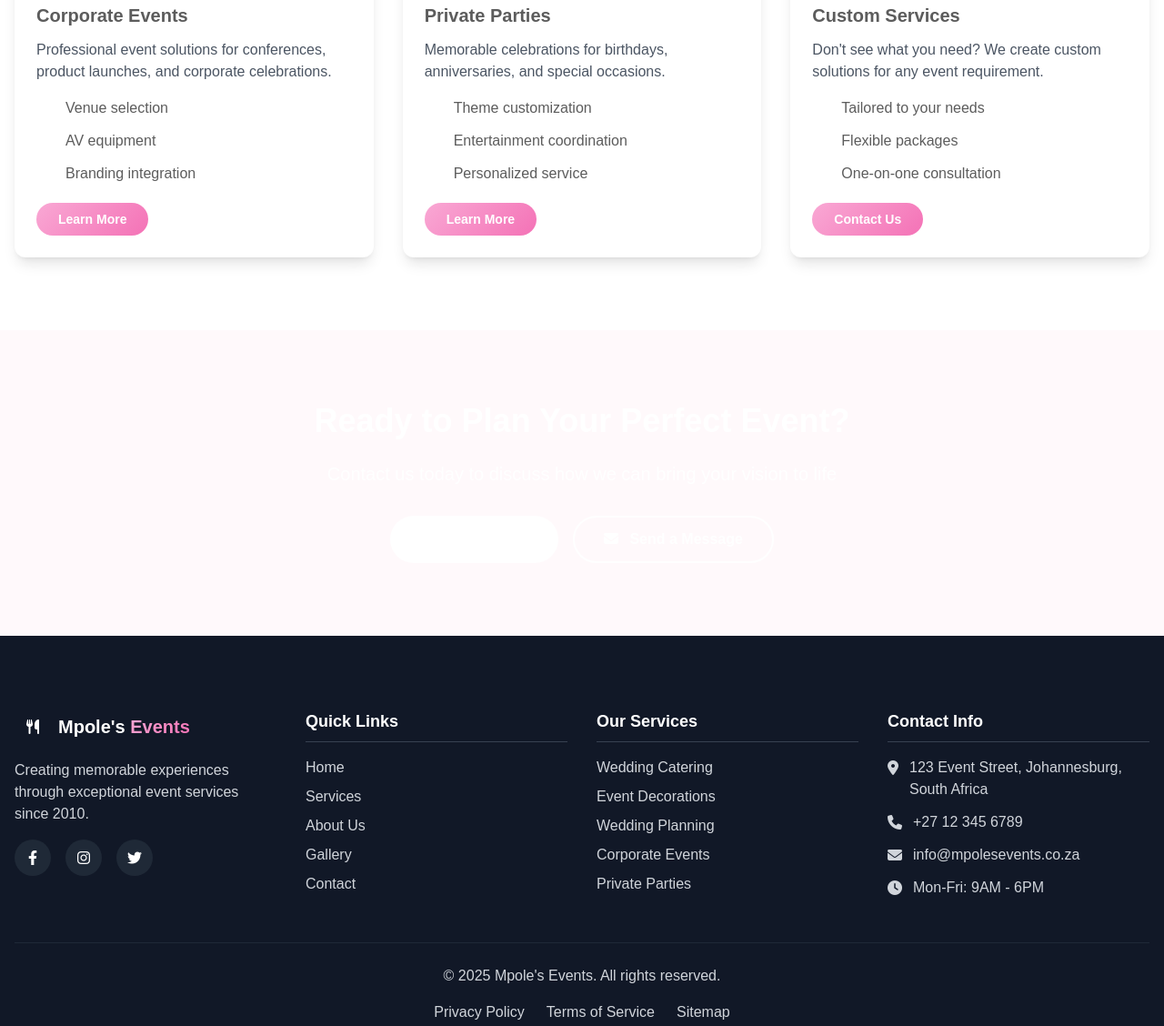
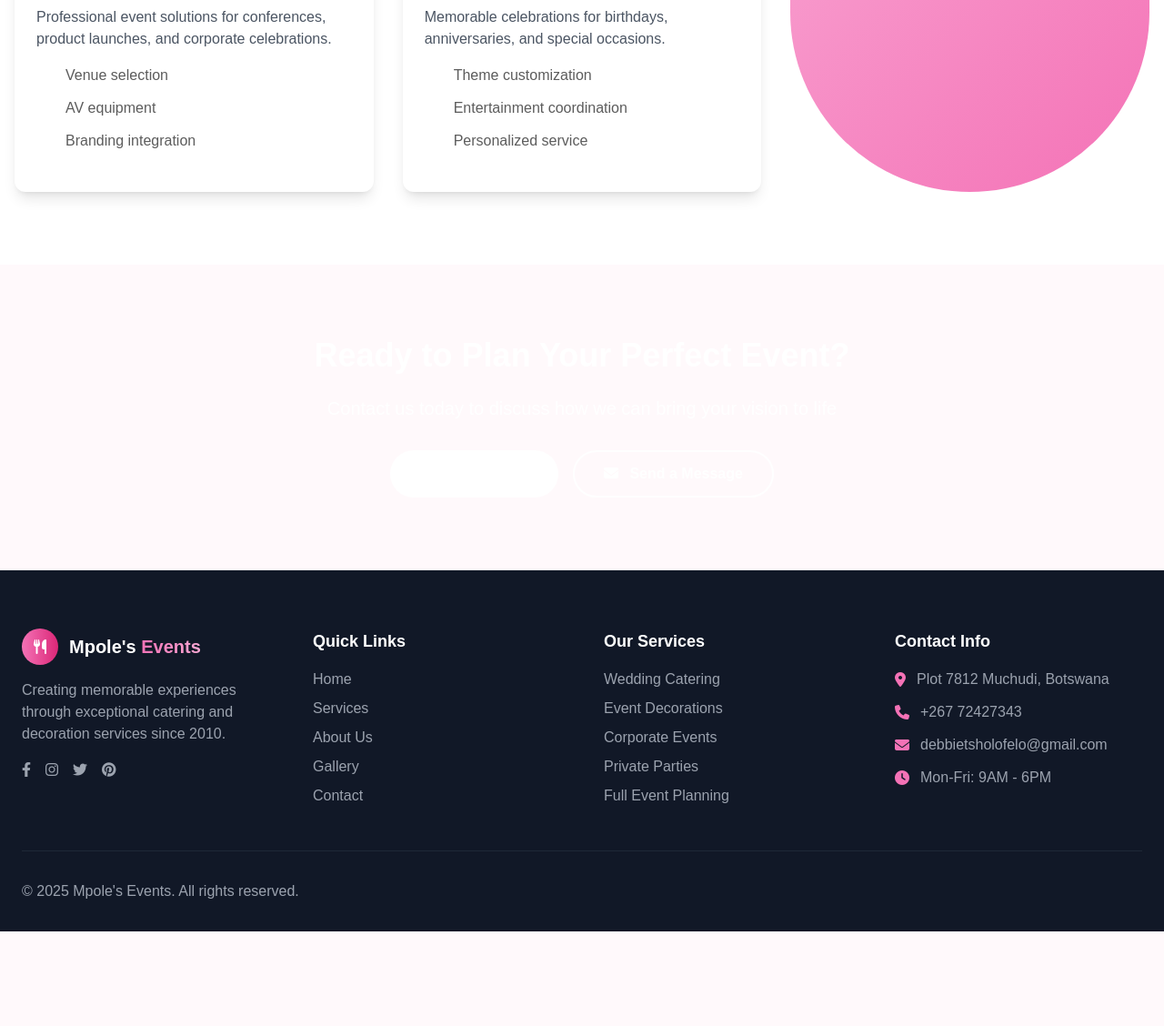
Before and after one commit to bida24-302/mpolevents, a plain HTML site: page services.html in a window 1280 px wide. Shown: the part 1621-2749 px from the top of the page at 91% size. After the commit the page ends 2645 px from the top, so only its background shows below. Drawn offline with nearby package versions, Linux system fonts and the light colour scheme.

Commit message:
Updated services.html

```diff
--- a/services.html
+++ b/services.html
@@ -134,10 +134,6 @@
                                 <span>Professional serving staff</span>
                             </div>
                         </div>
-
-                        <a href="#catering" class="btn-primary text-white font-semibold py-2 px-6 rounded-full inline-block text-sm">
-                            Learn More
-                        </a>
                     </div>
                 </div>
 
@@ -170,10 +166,6 @@
                                 <span>Lighting design</span>
                             </div>
                         </div>
-
-                        <a href="#decorations" class="btn-primary text-white font-semibold py-2 px-6 rounded-full inline-block text-sm">
-                            Learn More
-                        </a>
                     </div>
                 </div>
 
@@ -206,10 +198,6 @@
                                 <span>Timeline creation</span>
                             </div>
                         </div>
-
-                        <a href="#wedding" class="btn-primary text-white font-semibold py-2 px-6 rounded-full inline-block text-sm">
-                            Learn More
-                        </a>
                     </div>
                 </div>
 
@@ -242,10 +230,6 @@
                                 <span>Branding integration</span>
                             </div>
                         </div>
-
-                        <a href="#corporate" class="btn-primary text-white font-semibold py-2 px-6 rounded-full inline-block text-sm">
-                            Learn More
-                        </a>
                     </div>
                 </div>
 
@@ -278,43 +262,8 @@
                                 <span>Personalized service</span>
                             </div>
                         </div>
-
-                        <a href="#private" class="btn-primary text-white font-semibold py-2 px-6 rounded-full inline-block text-sm">
-                            Learn More
-                        </a>
                     </div>
                 </div>
-
-                <!-- Additional Service -->
-                <div class="bg-white rounded-xl shadow-lg overflow-hidden transition-all duration-300 animate-fade-in-up" style="animation-delay: 0.6s">
-                    <div class="h-56 overflow-hidden bg-gradient-to-br from-secondary to-primary flex items-center justify-center">
-                        <i class="fas fa-plus-circle text-white text-6xl"></i>
-                    </div>
-                    <div class="p-6">
-                        <h3 class="text-xl font-bold mb-3 text-accent">Custom Services</h3>
-                        <p class="text-gray-600 mb-4">Don't see what you need? We create custom solutions for any event requirement.</p>
-
-                        <div class="space-y-3 mb-5">
-                            <div class="flex items-center">
-                                <div class="w-6 h-6 rounded-full bg-secondary text-white flex items-center justify-center mr-2 transition-all duration-300">
-                                    <i class="fas fa-check text-xs"></i>
-                                </div>
-                                <span>Tailored to your needs</span>
-                            </div>
-                            <div class="flex items-center">
-                                <div class="w-6 h-6 rounded-full bg-secondary text-white flex items-center justify-center mr-2 transition-all duration-300">
-                                    <i class="fas fa-check text-xs"></i>
-                                </div>
-                                <span>Flexible packages</span>
-                            </div>
-                            <div class="flex items-center">
-                                <div class="w-6 h-6 rounded-full bg-secondary text-white flex items-center justify-center mr-2 transition-all duration-300">
-                                    <i class="fas fa-check text-xs"></i>
-                                </div>
-                                <span>One-on-one consultation</span>
-                            </div>
-                        </div>
-
                         <a href="contact.html" class="btn-primary text-white font-semibold py-2 px-6 rounded-full inline-block text-sm">
                             Contact Us
                         </a>
@@ -323,8 +272,6 @@
             </div>
         </div>
     </section>
-
-    <!-- CTA -->
     <section class="py-20 bg-gradient-to-br from-secondary to-primary text-white">
         <div class="container mx-auto px-4 text-center">
             <h2 class="text-3xl md:text-4xl font-bold mb-6">Ready to Plan Your <span class="text-white">Perfect Event</span>?</h2>
@@ -339,88 +286,86 @@
             </div>
         </div>
     </section>
-
     <!-- Footer -->
-    <footer class="bg-gray-900 text-gray-300 pt-20 pb-10">
-        <div class="container mx-auto px-4">
-            <div class="grid grid-cols-1 md:grid-cols-4 gap-8 mb-12">
-                <div>
+    <footer class="bg-gray-900 text-white pt-16 pb-8">
+        <div class="container mx-auto px-6">
+            <div class="grid grid-cols-1 md:grid-cols-4 gap-12 mb-12">
+                <div class="animate-fade-in">
                     <div class="flex items-center mb-4">
-                        <div class="w-10 h-10 rounded-full bg-gradient-to-br from-secondary to-primary flex items-center justify-center mr-2">
+                        <div class="w-10 h-10 bg-gradient-to-r from-pink-400 to-pink-600 rounded-full flex items-center justify-center mr-3">
                             <i class="fas fa-utensils text-white"></i>
                         </div>
-                        <div class="text-xl font-bold text-white">Mpole's <span class="text-gradient">Events</span></div>
+                        <h3 class="text-xl font-bold">Mpole's <span class="text-transparent bg-clip-text bg-gradient-to-r from-pink-400 to-pink-300">Events</span></h3>
                     </div>
-                    <p class="mb-4">Creating memorable experiences through exceptional event services since 2010.</p>
+                    <p class="text-gray-400 mb-4">
+                        Creating memorable experiences through exceptional catering and decoration services since 2010.
+                    </p>
                     <div class="flex space-x-4">
-                        <a href="#" class="w-10 h-10 rounded-full bg-gray-800 text-white flex items-center justify-center hover:bg-primary transition">
+                        <a href="#" class="text-gray-400 hover:text-pink-400 transition duration-300">
                             <i class="fab fa-facebook-f"></i>
                         </a>
-                        <a href="#" class="w-10 h-10 rounded-full bg-gray-800 text-white flex items-center justify-center hover:bg-primary transition">
+                        <a href="#" class="text-gray-400 hover:text-pink-400 transition duration-300">
                             <i class="fab fa-instagram"></i>
                         </a>
-                        <a href="#" class="w-10 h-10 rounded-full bg-gray-800 text-white flex items-center justify-center hover:bg-primary transition">
+                        <a href="#" class="text-gray-400 hover:text-pink-400 transition duration-300">
                             <i class="fab fa-twitter"></i>
+                        </a>
+                        <a href="#" class="text-gray-400 hover:text-pink-400 transition duration-300">
+                            <i class="fab fa-pinterest"></i>
                         </a>
                     </div>
                 </div>
 
-                <div>
-                    <h3 class="text-white text-lg font-semibold mb-4 pb-2 border-b border-gray-700">Quick Links</h3>
+                <div class="animate-fade-in animate-delay-1">
+                    <h4 class="text-lg font-semibold mb-4">Quick Links</h4>
                     <ul class="space-y-2">
-                        <li><a href="index.html" class="hover:text-primary transition">Home</a></li>
-                        <li><a href="services.html" class="hover:text-primary transition">Services</a></li>
-                        <li><a href="about.html" class="hover:text-primary transition">About Us</a></li>
-                        <li><a href="gallery.html" class="hover:text-primary transition">Gallery</a></li>
-                        <li><a href="contact.html" class="hover:text-primary transition">Contact</a></li>
+                        <li><a href="index.html" class="text-gray-400 hover:text-pink-400 transition duration-300">Home</a></li>
+                        <li><a href="services.html" class="text-gray-400 hover:text-pink-400 transition duration-300">Services</a></li>
+                        <li><a href="about.html" class="text-gray-400 hover:text-pink-400 transition duration-300">About Us</a></li>
+                        <li><a href="gallery.html" class="text-gray-400 hover:text-pink-400 transition duration-300">Gallery</a></li>
+                        <li><a href="contact.html" class="text-gray-400 hover:text-pink-400 transition duration-300">Contact</a></li>
                     </ul>
                 </div>
 
-                <div>
-                    <h3 class="text-white text-lg font-semibold mb-4 pb-2 border-b border-gray-700">Our Services</h3>
+                <div class="animate-fade-in animate-delay-2">
+                    <h4 class="text-lg font-semibold mb-4">Our Services</h4>
                     <ul class="space-y-2">
-                        <li><a href="#" class="hover:text-primary transition">Wedding Catering</a></li>
-                        <li><a href="#" class="hover:text-primary transition">Event Decorations</a></li>
-                        <li><a href="#" class="hover:text-primary transition">Wedding Planning</a></li>
-                        <li><a href="#" class="hover:text-primary transition">Corporate Events</a></li>
-                        <li><a href="#" class="hover:text-primary transition">Private Parties</a></li>
+                        <li><a href="#" class="text-gray-400 hover:text-pink-400 transition duration-300">Wedding Catering</a></li>
+                        <li><a href="#" class="text-gray-400 hover:text-pink-400 transition duration-300">Event Decorations</a></li>
+                        <li><a href="#" class="text-gray-400 hover:text-pink-400 transition duration-300">Corporate Events</a></li>
+                        <li><a href="#" class="text-gray-400 hover:text-pink-400 transition duration-300">Private Parties</a></li>
+                        <li><a href="#" class="text-gray-400 hover:text-pink-400 transition duration-300">Full Event Planning</a></li>
                     </ul>
                 </div>
 
-                <div>
-                    <h3 class="text-white text-lg font-semibold mb-4 pb-2 border-b border-gray-700">Contact Info</h3>
+                <div class="animate-fade-in animate-delay-3">
+                    <h4 class="text-lg font-semibold mb-4">Contact Info</h4>
                     <ul class="space-y-3">
                         <li class="flex items-start">
-                            <i class="fas fa-map-marker-alt text-primary mt-1 mr-3"></i>
-                            <span>123 Event Street, Johannesburg, South Africa</span>
+                            <i class="fas fa-map-marker-alt text-pink-400 mt-1 mr-3"></i>
+                            <span class="text-gray-400">Plot 7812 Muchudi, Botswana</span>
                         </li>
                         <li class="flex items-center">
-                            <i class="fas fa-phone text-primary mr-3"></i>
-                            <span>+27 12 345 6789</span>
+                            <i class="fas fa-phone text-pink-400 mr-3"></i>
+                            <span class="text-gray-400">+267 72427343</span>
                         </li>
                         <li class="flex items-center">
-                            <i class="fas fa-envelope text-primary mr-3"></i>
-                            <span>info@mpolesevents.co.za</span>
+                            <i class="fas fa-envelope text-pink-400 mr-3"></i>
+                            <span class="text-gray-400">debbietsholofelo@gmail.com</span>
                         </li>
                         <li class="flex items-center">
-                            <i class="fas fa-clock text-primary mr-3"></i>
-                            <span>Mon-Fri: 9AM - 6PM</span>
+                            <i class="fas fa-clock text-pink-400 mr-3"></i>
+                            <span class="text-gray-400">Mon-Fri: 9AM - 6PM</span>
                         </li>
                     </ul>
                 </div>
             </div>
 
-            <div class="pt-6 border-t border-gray-800 text-center">
-                <p class="mb-4">&copy; 2025 Mpole's Events. All rights reserved.</p>
-                <div class="flex justify-center space-x-6">
-                    <a href="#" class="hover:text-primary transition">Privacy Policy</a>
-                    <a href="#" class="hover:text-primary transition">Terms of Service</a>
-                    <a href="#" class="hover:text-primary transition">Sitemap</a>
-                </div>
-            </div>
-        </div>
+            <div class="border-t border-gray-800 pt-8 flex flex-col md:flex-row justify-between items-center">
+                <p class="text-gray-400 mb-4 md:mb-0 animate-fade-in">
+                    &copy; 2025 Mpole's Events. All rights reserved.
+                </p>
     </footer>
-
     <script>
         // Mobile menu toggle
         document.querySelector('button').addEventListener('click', function() {
```
